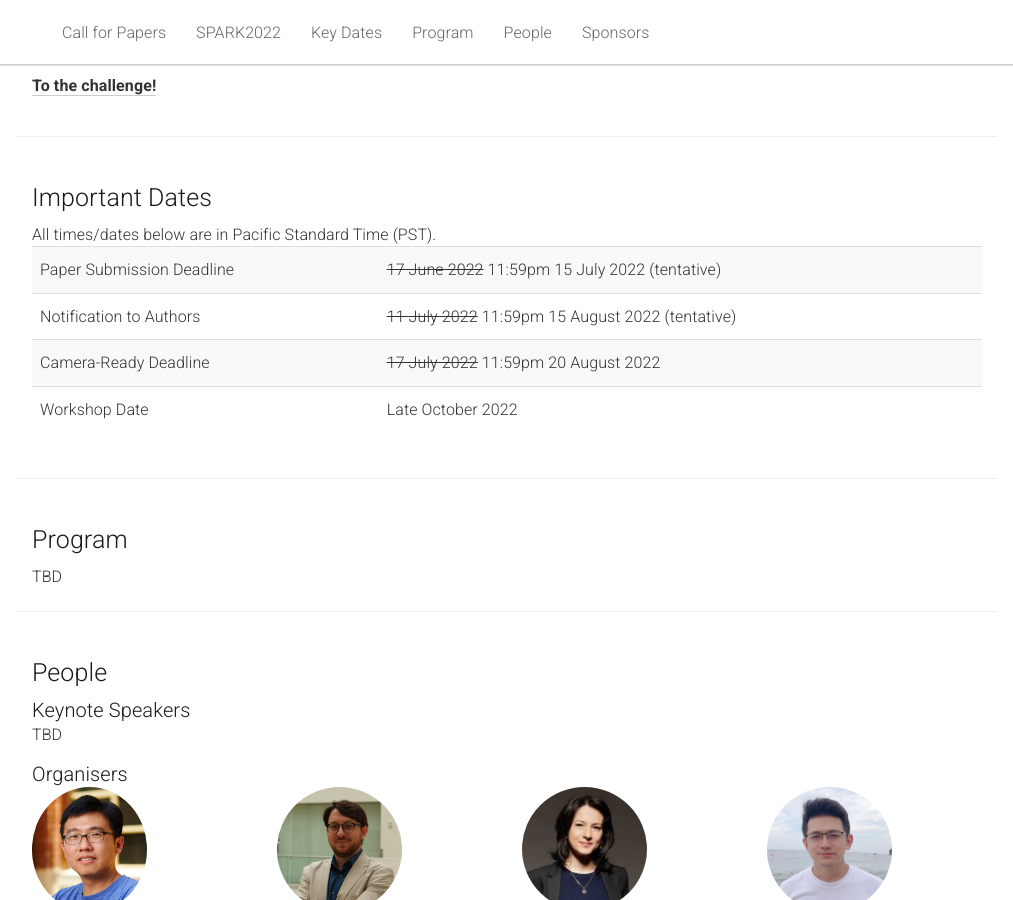
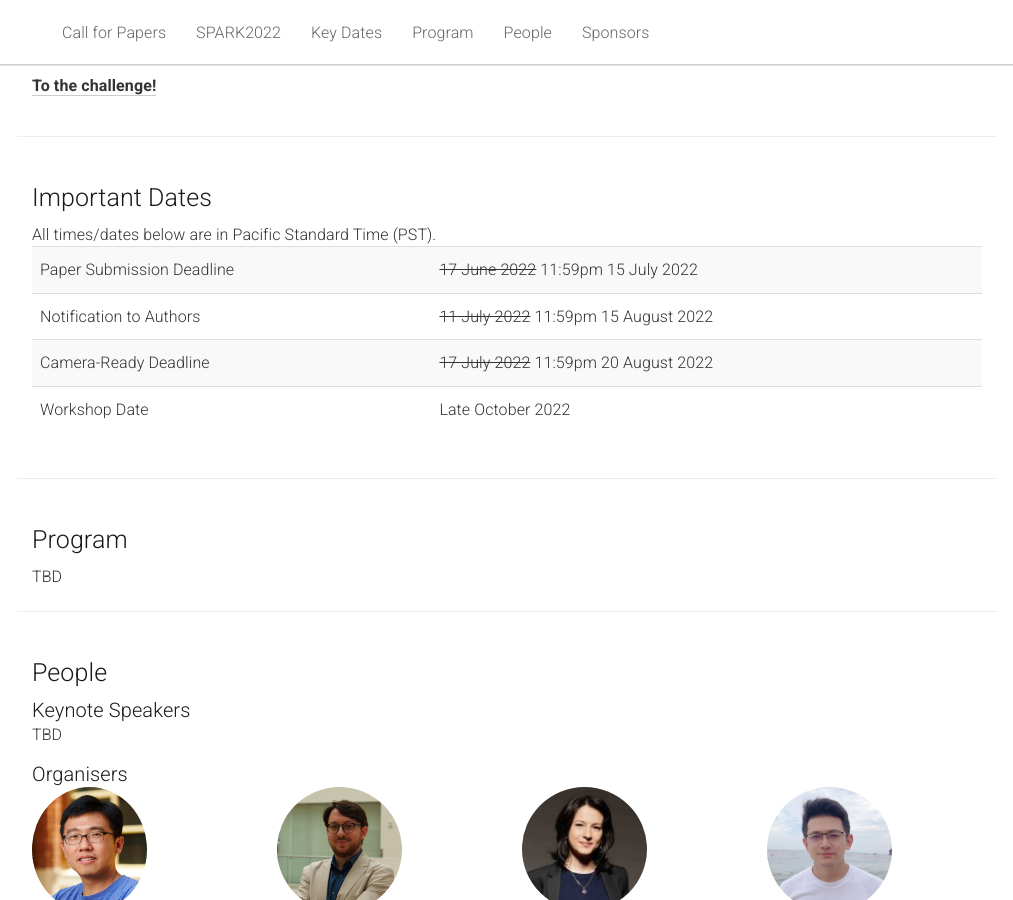
Before and after one commit to AIforSpace/2024, a Jekyll site: the page built from _pages/home.md, in a window 1280 px wide and 900 px high, scrolled down 1697 px. Shown: the whole window, without its empty margins (133-1146 px from the left). Built offline with Jekyll 4.4.1, drawn with Linux system fonts in a browser that asks for light colours.

Commit message:
Removed tentative in important dates

```diff
--- a/_pages/home.md
+++ b/_pages/home.md
@@ -133,11 +133,11 @@
       <tbody>
         <tr>
           <td>Paper Submission Deadline</td>
-          <td><strike>17 June 2022</strike> 11:59pm 15 July 2022 (tentative)</td>
+          <td><strike>17 June 2022</strike> 11:59pm 15 July 2022</td>
         </tr>
         <tr>
           <td>Notification to Authors</td>
-          <td><strike>11 July 2022</strike> 11:59pm 15 August 2022 (tentative)</td>
+          <td><strike>11 July 2022</strike> 11:59pm 15 August 2022</td>
         </tr>
         <tr>
           <td>Camera-Ready Deadline</td>
```
